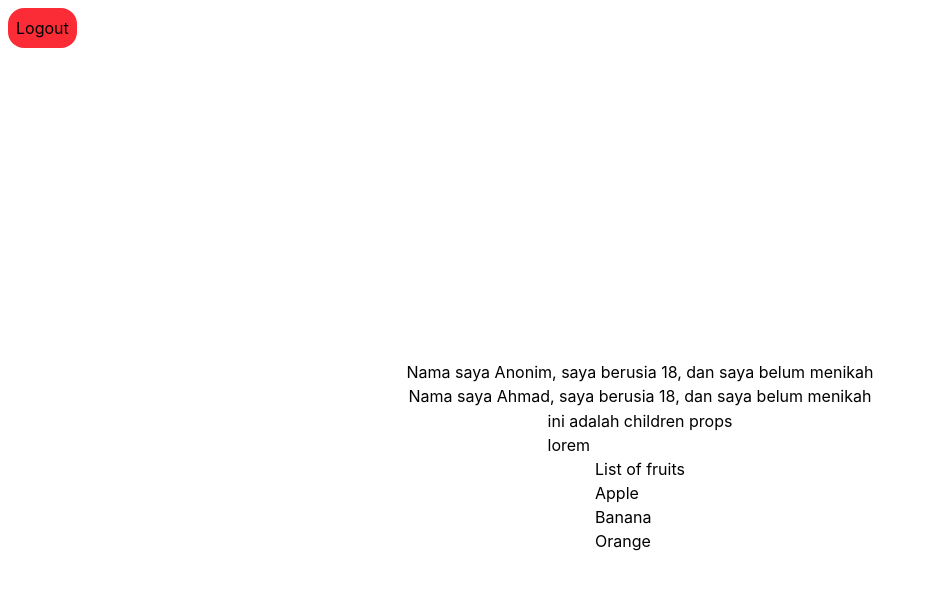
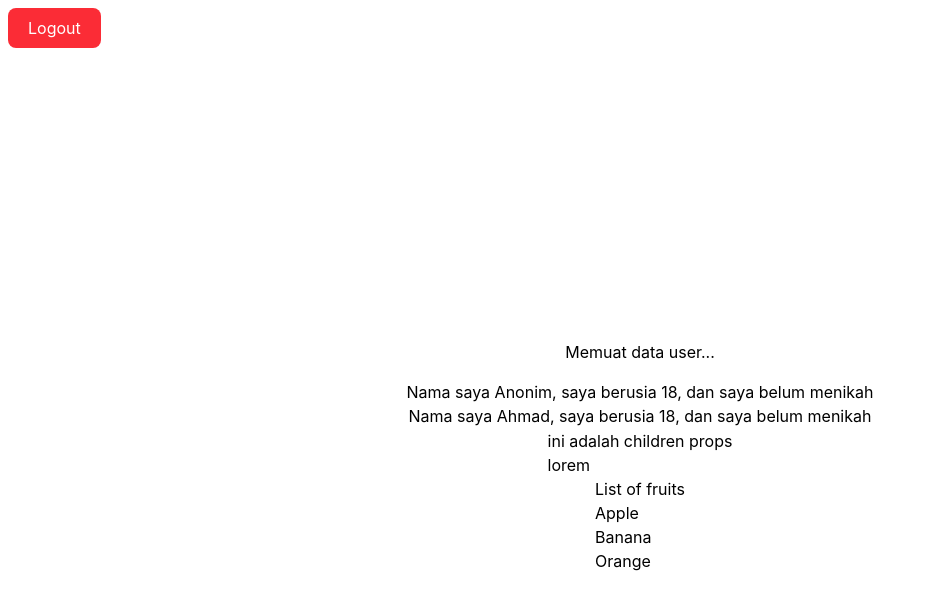
Before and after one commit to Lutfi1919/elboros, a React (Vite) app: page / in a window 1280 px wide. Shown: the top 610 px of the page, without its empty margins (0-928 px from the left). Built offline with nearby package versions, Linux system fonts and the light colour scheme.

Commit message:
feat: add show user function

```diff
--- a/src/App.tsx
+++ b/src/App.tsx
@@ -1,34 +1,58 @@
-import './App.css'
-// import { useState, useEffect } from 'react'
-import ParentComponent from './components/ParentComponent';
-import ChildrenProps from './components/ChildrenProps';
-import ListItem from './components/ListItem';
-import { useNavigate } from 'react-router-dom';
+import "./App.css";
+import ParentComponent from "./components/ParentComponent";
+import ChildrenProps from "./components/ChildrenProps";
+import ListItem from "./components/ListItem";
+import { useNavigate } from "react-router-dom";
+import { useEffect, useState } from "react";
+import type { User } from "./types/User";
+import { showUser } from "./services/user.service";
 
 function App() {
   const navigate = useNavigate();
 
-  const logout = (event: React.MouseEvent<HTMLButtonElement>) => {
-    localStorage.removeItem("token")
+  const logout = () => {
+    localStorage.removeItem("token");
 
-    console.log(event.target);
+    navigate("/login");
+  };
 
-    navigate("/login")
+  const [user, setUser] = useState<User>();
+
+  async function getUser() {
+    try {
+      const result = await showUser();
+
+      setUser(result.data);
+    } catch (error) {
+      console.error(error);
+    }
   }
+
+  useEffect(() => {
+    getUser();
+  }, []);
 
   return (
     <>
-      <button className='m-2 p-2 rounded-2xl bg-red-500 cursor-pointer' onClick={logout}>
+      <button
+        className="m-2 px-5 py-2 rounded-lg text-white bg-red-500 cursor-pointer"
+        onClick={logout}
+      >
         Logout
       </button>
       <div className="min-h-screen flex flex-col items-center justify-center">
+        {user ? (
+          <p className="mb-4">Halo, {user.name}</p>
+        ) : (
+          <p className="mb-4">Memuat data user...</p>
+        )}
         <ParentComponent />
         <hr />
         <ChildrenProps>lorem</ChildrenProps>
         <ListItem />
       </div>
     </>
-  )
+  );
 }
 
-export default App
+export default App;
```
